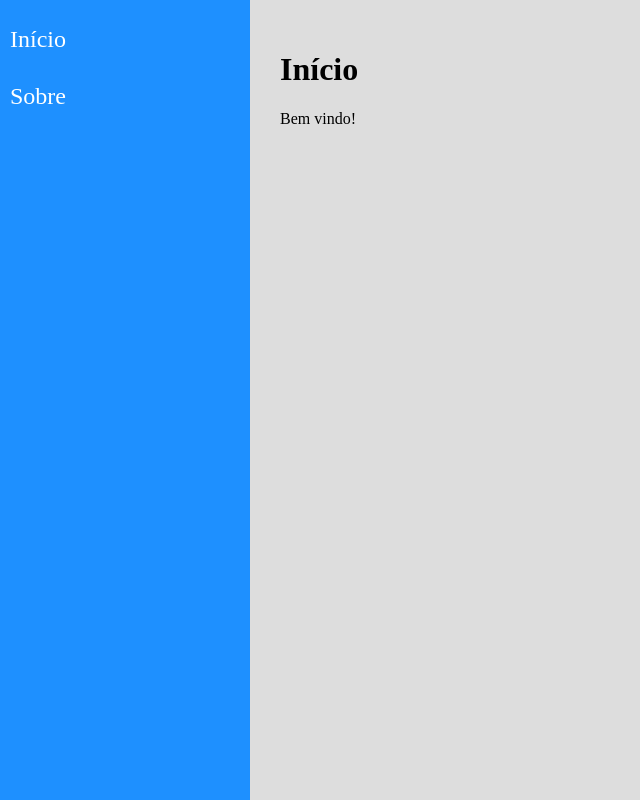
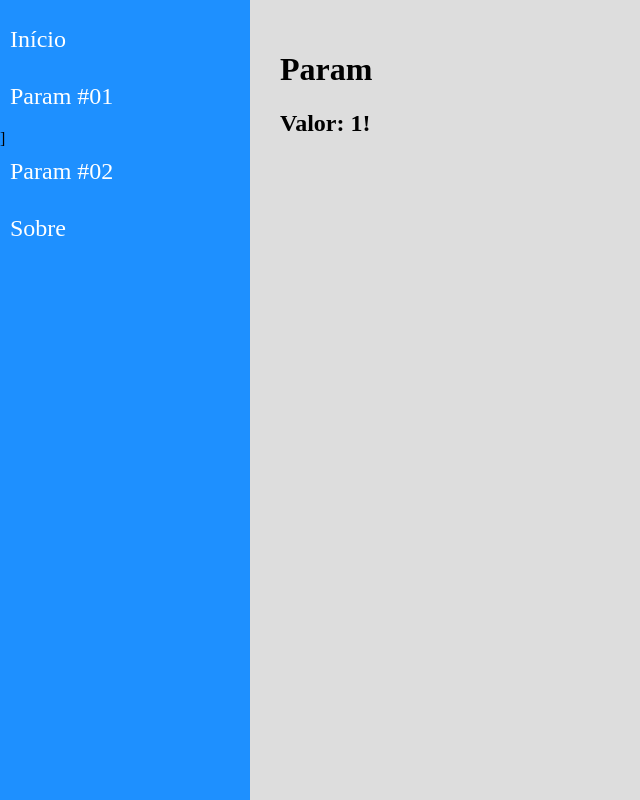
Before and after one commit to josealves380/navegacao, a React (Create React App) app: page /param/1 in a window 1280 px wide. Shown: the whole page, without its empty margins (0-640 px from the left). Built offline with nearby package versions, Linux system fonts and the light colour scheme.

Commit message:
Incluindo navegação com parametro /id

```diff
--- a/src/components/layout/Content.jsx
+++ b/src/components/layout/Content.jsx
@@ -4,12 +4,16 @@
 
 import Home from '../../views/examples/Home'
 import About from '../../views/examples/About'
+import Param from '../../views/examples/Param'
 
 const Content = props => (
     <main className="Content">
         <Switch>
             <Route path="/about">
                 <About />
+            </Route>
+            <Route path="/param/:id">
+                <Param />
             </Route>
             <Route path="/">
                 <Home />
--- a/src/components/layout/Menu.jsx
+++ b/src/components/layout/Menu.jsx
@@ -11,6 +11,12 @@
                     <Link to="/">Início</Link>
                 </li>
                 <li>
+                    <Link to="/param/123">Param #01</Link>
+                </li>]
+                <li>
+                    <Link to="/param/legal">Param #02</Link>
+                </li>
+                <li>
                     <Link to="/about">Sobre</Link>
                 </li>
             </ul>
--- a/src/views/examples/About.jsx
+++ b/src/views/examples/About.jsx
@@ -3,7 +3,7 @@
 const About = props => (
     <div className="About">
         <h1>Sobre</h1>
-        <p>O nosso Component foi criado...</p>
+        <h2>O nosso Component foi criado...</h2>
     </div>
 )
 
--- a/src/views/examples/Home.jsx
+++ b/src/views/examples/Home.jsx
@@ -3,7 +3,7 @@
 const Home = props => (
     <div className="Home">
         <h1>Início</h1>
-        <p>Bem vindo!</p>
+        <h2>Bem vindo!</h2>
     </div>
 )
 
--- /dev/null
+++ b/src/views/examples/Param.jsx
@@ -0,0 +1,14 @@
+import React from 'react'
+
+import { useParams } from 'react-router-dom'
+
+const Param = props => {
+    const { id } = useParams()
+    return (
+        <div className="Param">
+            <h1>Param</h1>
+            <h2>Valor: { id }!</h2>
+        </div>
+    )
+}
+export default Param
```
Also changed, not shown: 1 other file (tests, documents, lock files or other folders).
